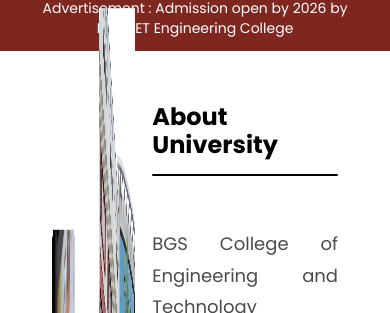
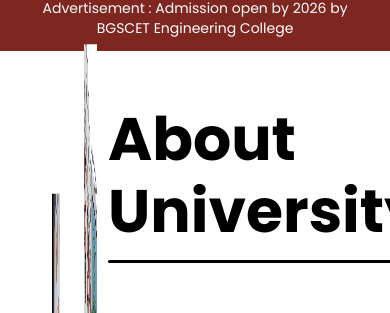
Before and after one commit to naveen-manthri/bgscet, a React (Vite) app: page / in a window 390 px wide. Shown: the part 518-831 px from the top of the page. Built offline with nearby package versions, Linux system fonts and the light colour scheme.

Commit message:
title size 3.75rem

```diff
--- a/src/components/DepartmentSectionHeading/DepartmentSectionHeading.css
+++ b/src/components/DepartmentSectionHeading/DepartmentSectionHeading.css
@@ -7,7 +7,7 @@
 
   --fw-bold: 700;
 
-  --fs-section-title: 2rem;
+  --fs-section-title: 3.75rem;
 
   --heading-underline-width: 5rem;
   --heading-underline-height: 0.1475rem;
@@ -52,7 +52,7 @@
   }
 
   .department-section-heading__title {
-    font-size: 1.75rem;
+    font-size: 3.75rem;
   }
 
   .department-section-heading__underline {
@@ -66,7 +66,7 @@
   }
 
   .department-section-heading__title {
-    font-size: 1.5rem;
+    font-size: 3.75rem;
   }
 
   .department-section-heading__underline {
```
